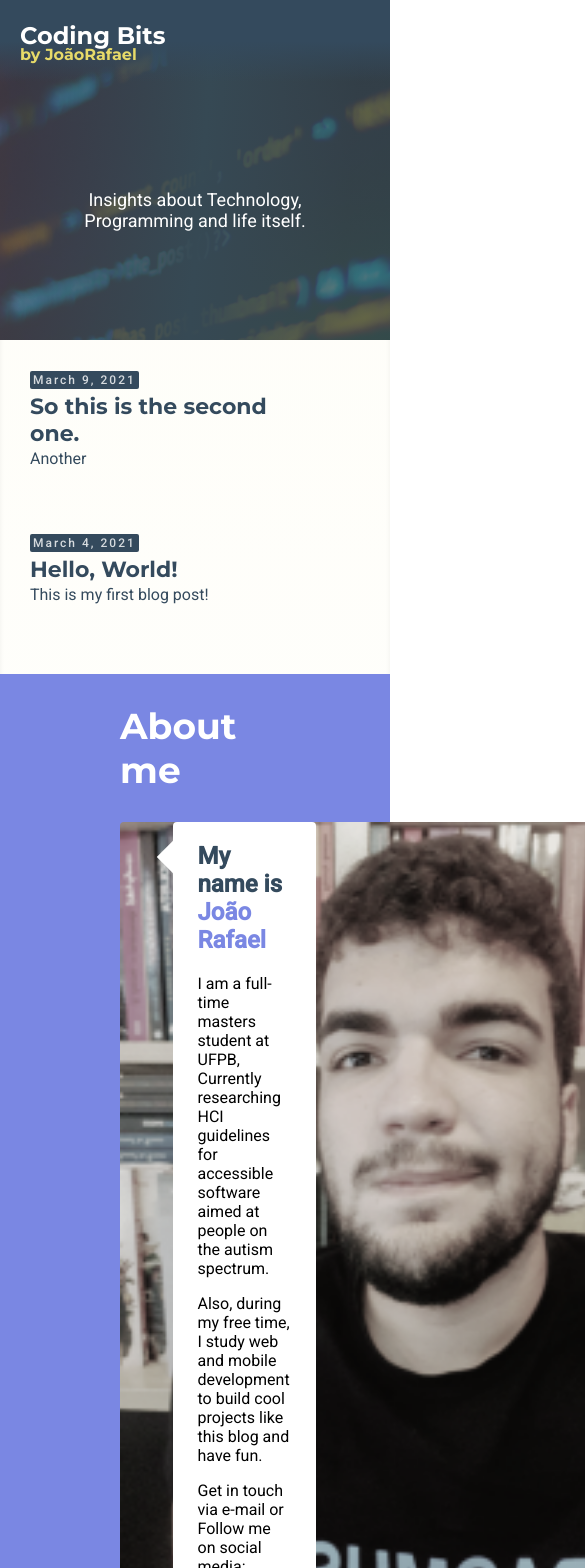
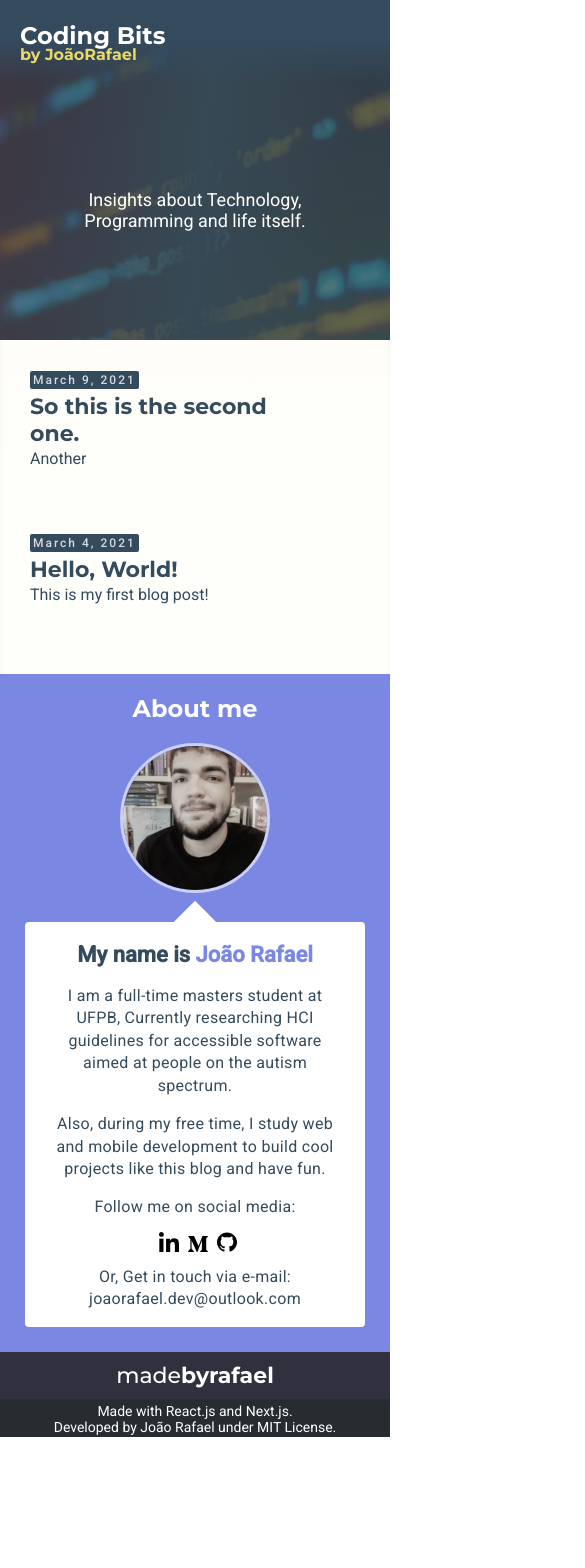
Before and after one commit to joao-rafael/blog, a Next.js app: page / in a window 390 px wide. Shown: the top 1568 px of the page, 585 px wide, since content can reach past the window. After the commit the page ends 1437 px from the top, so only its background shows below. Built offline with nearby package versions, Linux system fonts and the light colour scheme.

Commit message:
feat(styles): style update

```diff
--- a/components/Contact.js
+++ b/components/Contact.js
@@ -25,32 +25,47 @@ const  Contact = () => {
                         Also, during my free time, I study web and mobile development to build cool projects like this blog and have fun.
                     </p>
                     <p className={styles.text}>
-                        Get in touch via e-mail or Follow me on social media:
+                        Follow me on social media:
                     </p>
+
                     <ul className={styles.list}>
                         <li>
                             <Link href="https://www.linkedin.com/in/joao-rafael-silva/">
                                 <a>
-                                    <img src="./icons/linkedin.svg"></img>
+                                    <svg id="Bold" enable-background="new 0 0 24 24" height="512" viewBox="0 0 24 24" width="512" xmlns="http://www.w3.org/2000/svg">
+                                        <path d="m23.994 24v-.001h.006v-8.802c0-4.306-.927-7.623-5.961-7.623-2.42 0-4.044 1.328-4.707 2.587h-.07v-2.185h-4.773v16.023h4.97v-7.934c0-2.089.396-4.109 2.983-4.109 2.549 0 2.587 2.384 2.587 4.243v7.801z"/>
+                                        <path d="m.396 7.977h4.976v16.023h-4.976z"/>
+                                        <path d="m2.882 0c-1.591 0-2.882 1.291-2.882 2.882s1.291 2.909 2.882 2.909 2.882-1.318 2.882-2.909c-.001-1.591-1.292-2.882-2.882-2.882z"/>
+                                    </svg>
                                 </a>
                             </Link>
+                        </li>
 
-                        </li>
                         <li className={styles.medium}>
                             <Link href="https://medium.com/@joao_rafael">
                                 <a>
-                                    <img src="./icons/medium.svg"></img>
+                                    <svg id="Bold" enable-background="new 0 0 24 24" height="512" viewBox="0 0 24 24" width="512" xmlns="http://www.w3.org/2000/svg">
+                                        <path d="m22.085 4.733 1.915-1.832v-.401h-6.634l-4.728 11.768-5.379-11.768h-6.956v.401l2.237 2.693c.218.199.332.49.303.783v10.583c.069.381-.055.773-.323 1.05l-2.52 3.054v.396h7.145v-.401l-2.52-3.049c-.273-.278-.402-.663-.347-1.05v-9.154l6.272 13.659h.729l5.393-13.659v10.881c0 .287 0 .346-.188.534l-1.94 1.877v.402h9.412v-.401l-1.87-1.831c-.164-.124-.249-.332-.214-.534v-13.467c-.035-.203.049-.411.213-.534z"/>
+                                    </svg>
                                 </a>
                             </Link>
                         </li>
+
                         <li>
                             <Link href="https://github.com/joao-rafael">
                                 <a>
-                                    <img src="./icons/github.svg"></img>
+                                    <svg id="Bold" enable-background="new 0 0 24 24" height="512" viewBox="0 0 24 24" width="512" xmlns="http://www.w3.org/2000/svg">
+                                        <path d="m12 .5c-6.63 0-12 5.28-12 11.792 0 5.211 3.438 9.63 8.205 11.188.6.111.82-.254.82-.567 0-.28-.01-1.022-.015-2.005-3.338.711-4.042-1.582-4.042-1.582-.546-1.361-1.335-1.725-1.335-1.725-1.087-.731.084-.716.084-.716 1.205.082 1.838 1.215 1.838 1.215 1.07 1.803 2.809 1.282 3.495.981.108-.763.417-1.282.76-1.577-2.665-.295-5.466-1.309-5.466-5.827 0-1.287.465-2.339 1.235-3.164-.135-.298-.54-1.497.105-3.121 0 0 1.005-.316 3.3 1.209.96-.262 1.98-.392 3-.398 1.02.006 2.04.136 3 .398 2.28-1.525 3.285-1.209 3.285-1.209.645 1.624.24 2.823.12 3.121.765.825 1.23 1.877 1.23 3.164 0 4.53-2.805 5.527-5.475 5.817.42.354.81 1.077.81 2.182 0 1.578-.015 2.846-.015 3.229 0 .309.21.678.825.56 4.801-1.548 8.236-5.97 8.236-11.173 0-6.512-5.373-11.792-12-11.792z"/>
+                                    </svg>
                                 </a>
                             </Link>
                         </li>
+
                     </ul>
+
+                    <p className={styles.text}>
+                        Or, Get in touch via e-mail: joaorafael.dev@outlook.com
+                    </p>
                 </div>
             </section>
         </section>
--- a/components/Layout.js
+++ b/components/Layout.js
@@ -14,7 +14,7 @@ const Layout = ({children}) => {
                 </h2>
                 <div className={styles.credits}>
                     <p>
-                        Developed by João Rafael under MIT License. Made with React.js and Next.js.
+                        Made with React.js and Next.js. <br></br> Developed by João Rafael under MIT License.
                     </p>
                 </div>
             </footer>
--- a/pages/[slug].js
+++ b/pages/[slug].js
@@ -5,6 +5,8 @@ import Head from 'next/head';
 import Link from 'next/link';
 import path from 'path';
 import styles from '../styles/Post.module.scss'
+import Contact from '../components/Contact'
+
 
 const Post = ({htmlStr, data}) => {
     return (
@@ -37,8 +39,8 @@ const Post = ({htmlStr, data}) => {
                 </Link>
             </article>
 
-
-
+            <Contact>
+            </Contact>
         </div>
 
     )
--- a/styles/Contact.module.scss
+++ b/styles/Contact.module.scss
@@ -14,12 +14,12 @@
         h2 {
             font-family: $montserrat;
             color: $color10;
-            font-size: 36px;
+            font-size: 28px;
         }
 
 
-        @media screen and (min-width:  1200px){
-            margin: 0px calc(120px + 10%);
+        @media screen and (min-width:  1281px){
+            margin: 0px calc(120px + 15%);
         }
     }
 
@@ -70,6 +70,9 @@
 
             .text {
                 font-size: 16px;
+                letter-spacing: 0.3px;
+                line-height: 140%;
+                color: $color20;
 
                 a {
                     color: $color20;
@@ -98,9 +101,13 @@
                         display: flex;
                         padding: 2px;
 
-                        img {
-                            height: 22px;
-                            width: 22px;
+                        svg {
+                            height: 20px;
+                            width: 20px;
+                        }
+
+                        &:hover {
+                            fill: $color20;
                         }
                     }
                 }
@@ -112,8 +119,74 @@
 
         }
 
-        @media screen and (min-width:  1200px){
-            margin: 0px calc(120px + 10%);
+        @media screen and (min-width:  1281px){
+            margin: 0px calc(120px + 15%);
+        }
+    }
+
+    @media screen and (max-width: 768px) {
+        flex-direction: column;
+
+        .header {
+            margin: 0px 25px!important;
+
+            h2 {
+                font-family: $montserrat;
+                color: $color10;
+                font-size: 24px;
+                text-align: center;
+            }
+        }
+
+        .flex {
+            margin: 0px 25px!important;
+            flex-direction: column;
+            align-items: center;
+
+            .photo {
+                width: 100%;
+                display: flex;
+                align-items: center;
+                align-content: center;
+                justify-content: center;
+
+                picture {
+                    img {
+                        margin: 0px auto;
+                        object-fit: cover;
+                        object-position: center;
+                        height: 150px;
+                        width: 150px;
+                        border-radius: 150px;
+                        border: 3px solid rgba($color10, 0.6);
+                    }
+                }
+            }
+
+            .info {
+                margin-top: 25px;
+                text-align: center;
+
+                .title {
+                    font-size: 22px;
+                }
+
+                .list {
+                    justify-content: center;
+
+                }
+
+                &::before {
+                    height: 30px;
+                    transform: rotate(45deg);
+                    width: 30px;
+                    background-color: $color10;
+                    content: "";
+                    position: absolute;
+                    top: -15px;
+                    left: calc(50% - 15px);
+                }
+            }
         }
     }
 }
--- a/styles/Layout.module.scss
+++ b/styles/Layout.module.scss
@@ -132,7 +132,7 @@
     padding-top: 10px;
     display: flex;
     flex-direction: column;
-    background: $color20;
+    background: $color19;
     justify-content: center;
     align-items: center;
 
@@ -157,7 +157,8 @@
     .credits {
         padding-top: 4px;
         width: 100%;
-        background-color: rgba($color19, 0.5);
+        background-color: $color18;
+
 
         p {
             margin-top: 0;
@@ -166,6 +167,21 @@
             text-align: center;
             color: $color10;
             margin-bottom: 2px;
+
+            br {
+                display: none;
+            }
+        }
+    }
+
+    @media screen and (max-width: 768px) {
+        .credits {
+            p {
+
+                br{
+                    display: block;
+                }
+            }
         }
     }
 }
```
Also changed, not shown: styles/Post.module.scss (+13 -6 lines).
